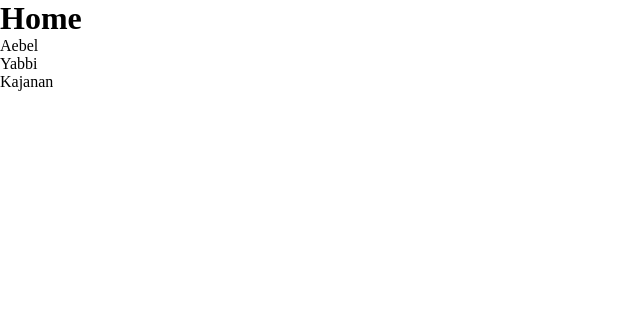
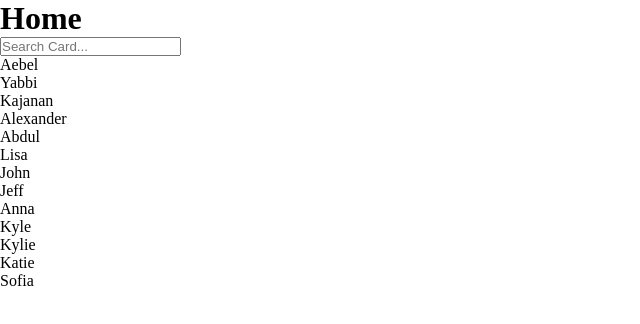
Before and after one commit to Aebel-Shajan/connect-cards, a React (Vite) app: page / in a window 1280 px wide. Shown: the top 324 px of the page, without its empty margins (0-640 px from the left). Built offline with nearby package versions, Linux system fonts and the light colour scheme.

Commit message:
added the logic for the search filter

```diff
--- a/src/components/Home/Home.jsx
+++ b/src/components/Home/Home.jsx
@@ -10,7 +10,7 @@ const Home = ( { users, setSearchValue } ) => {
   return (
     <div>
       <h1>Home</h1>
-      <Search setSearchValue={setSearchValue}/>
+      <Search setSearchValue={setSearchValue} />
 
       {userCardComponents}
     </div>
--- a/src/components/Home/Search/Search.jsx
+++ b/src/components/Home/Search/Search.jsx
@@ -1,12 +1,17 @@
 const Search = ( { setSearchValue } ) => {
 
 
-  return
+  return (
     <div>
       <form>
-        <intput className="search" type="text" placeholder="Search Card..." onChange={(event) => {setSearchValue(event.target.value)}} />
+        <input className="search"
+                type="text"
+                placeholder="Search Card..."
+                onChange={(event) => {setSearchValue(event.target.value)}}
+        />
       </form>
-    </div>;
+    </div>
+  );
 };
 
 export default Search;
--- a/src/container/HomeContainer.jsx
+++ b/src/container/HomeContainer.jsx
@@ -18,9 +18,19 @@ const HomeContaienr = () => {
         console.log(users);
     }, []);
 
+
+    const filteredUserCards = users.filter((user) => {
+        if(searchValue){
+            return (user.name.toLowerCase().startsWith(searchValue.toLowerCase()))
+        }
+
+        return true;
+    });
+
+
     return (
         <>
-        <Home users={users} setSearchValue={setSearchValue}/>
+        <Home users={filteredUserCards} setSearchValue={setSearchValue}/>
         </>
      );
 }
--- a/src/data/users.json
+++ b/src/data/users.json
@@ -22,5 +22,85 @@
         "description": "description less than 50 chars.",
         "links": ["link 1", "link 2", "link 3"],
         "skills": ["Java", "ReactJS", "SQL"]
+    },
+    {
+        "name": "Alexander",
+        "type": "pokemon type",
+        "occupation": "Job Hunting",
+        "description": "description less than 50 chars.",
+        "links": ["link 1", "link 2", "link 3"],
+        "skills": ["Java", "ReactJS", "SQL"]
+    },
+    {
+        "name": "Abdul",
+        "type": "pokemon type",
+        "occupation": "Job Hunting",
+        "description": "description less than 50 chars.",
+        "links": ["link 1", "link 2", "link 3"],
+        "skills": ["Java", "ReactJS", "SQL"]
+    },
+    {
+        "name": "Lisa",
+        "type": "pokemon type",
+        "occupation": "Job Hunting",
+        "description": "description less than 50 chars.",
+        "links": ["link 1", "link 2", "link 3"],
+        "skills": ["Java", "ReactJS", "SQL"]
+    },
+    {
+        "name": "John",
+        "type": "pokemon type",
+        "occupation": "Job Hunting",
+        "description": "description less than 50 chars.",
+        "links": ["link 1", "link 2", "link 3"],
+        "skills": ["Java", "ReactJS", "SQL"]
+    },
+    {
+        "name": "Jeff",
+        "type": "pokemon type",
+        "occupation": "Job Hunting",
+        "description": "description less than 50 chars.",
+        "links": ["link 1", "link 2", "link 3"],
+        "skills": ["Java", "ReactJS", "SQL"]
+    },
+    {
+        "name": "Anna",
+        "type": "pokemon type",
+        "occupation": "Job Hunting",
+        "description": "description less than 50 chars.",
+        "links": ["link 1", "link 2", "link 3"],
+        "skills": ["Java", "ReactJS", "SQL"]
+    },
+    {
+        "name": "Kyle",
+        "type": "pokemon type",
+        "occupation": "Job Hunting",
+        "description": "description less than 50 chars.",
+        "links": ["link 1", "link 2", "link 3"],
+        "skills": ["Java", "ReactJS", "SQL"]
+    },
+    {
+        "name": "Kylie",
+        "type": "pokemon type",
+        "occupation": "Job Hunting",
+        "description": "description less than 50 chars.",
+        "links": ["link 1", "link 2", "link 3"],
+        "skills": ["Java", "ReactJS", "SQL"]
+    },
+    {
+        "name": "Katie",
+        "type": "pokemon type",
+        "occupation": "Job Hunting",
+        "description": "description less than 50 chars.",
+        "links": ["link 1", "link 2", "link 3"],
+        "skills": ["Java", "ReactJS", "SQL"]
+    },
+    {
+        "name": "Sofia",
+        "type": "pokemon type",
+        "occupation": "Job Hunting",
+        "description": "description less than 50 chars.",
+        "links": ["link 1", "link 2", "link 3"],
+        "skills": ["Java", "ReactJS", "SQL"]
     }
 ]
```
